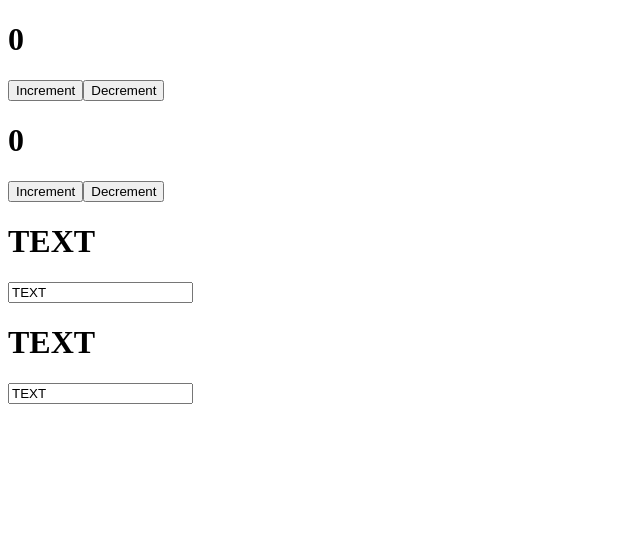
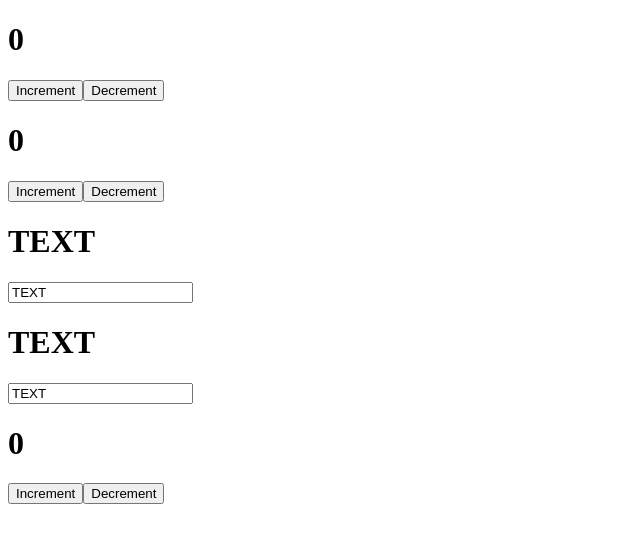
Before and after one commit to FarayW/react-learn-app, a React (Create React App) app: page / in a window 1280 px wide. Shown: the top 542 px of the page, without its empty margins (0-640 px from the left). Built offline with nearby package versions, Linux system fonts and the light colour scheme.

Commit message:
ClassCounter

```diff
--- a/src/App.js
+++ b/src/App.js
@@ -1,6 +1,7 @@
 import React from 'react'
 import Counter from "./components/Counter";
 import TextInput from "./components/TextInput";
+import ClassCounter from "./components/ClassCounter";
 
 function App() {
     return (<div className="App">
@@ -8,6 +9,7 @@
         <Counter/>
         <TextInput/>
         <TextInput/>
+        <ClassCounter/>
     </div>);
 }
 
--- /dev/null
+++ b/src/components/ClassCounter.jsx
@@ -0,0 +1,31 @@
+import React from 'react';
+
+class ClassCounter extends React.Component {
+
+    constructor(props) {
+        super(props);
+        this.state = {
+            count: 0,
+        }
+    }
+
+    increment() {
+        this.setState({count: this.state.count + 1});
+    }
+
+    decrement() {
+        this.setState({count: this.state.count - 1});
+    }
+
+    render() {
+        return (
+            <div>
+                <h1>{this.state.count}</h1>
+                <button onClick={this.increment.bind(this)}>Increment</button>
+                <button onClick={this.decrement.bind(this)}>Decrement</button>
+            </div>
+        )
+    }
+}
+
+export default ClassCounter;
```
